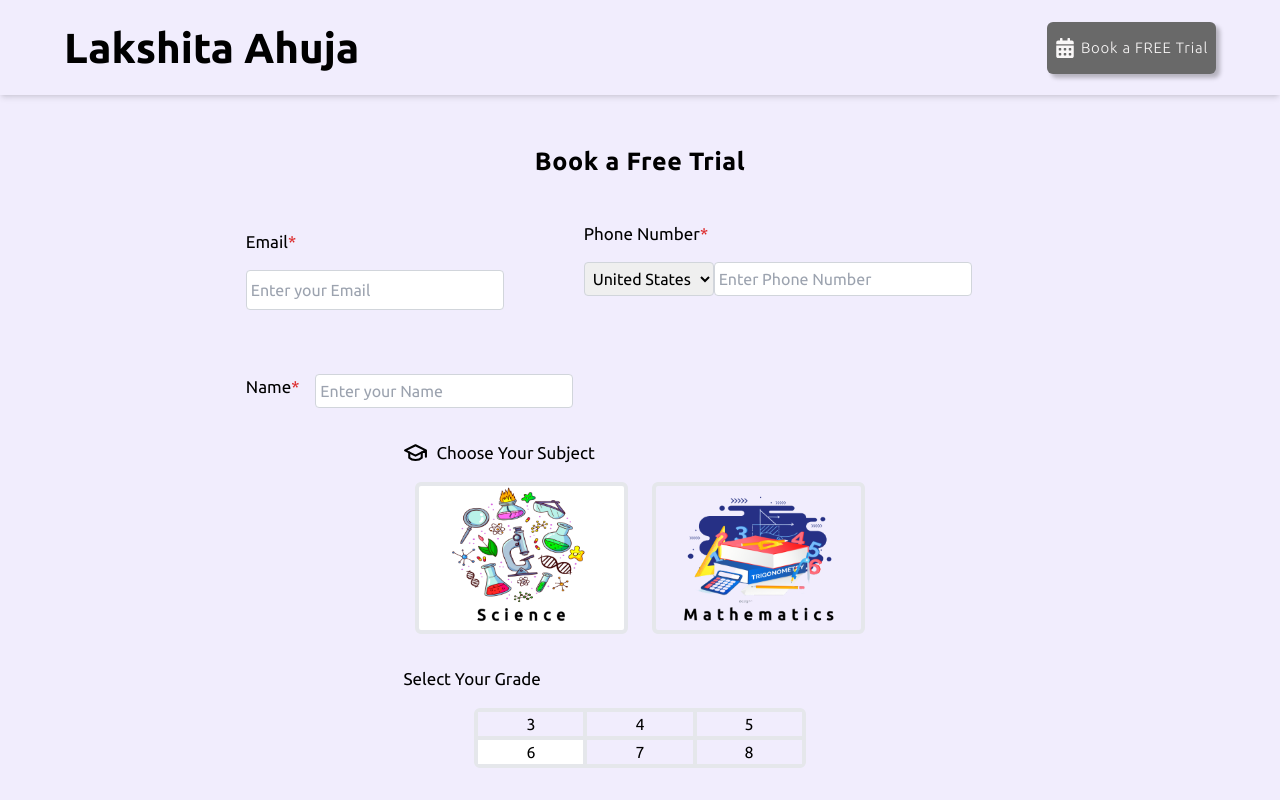
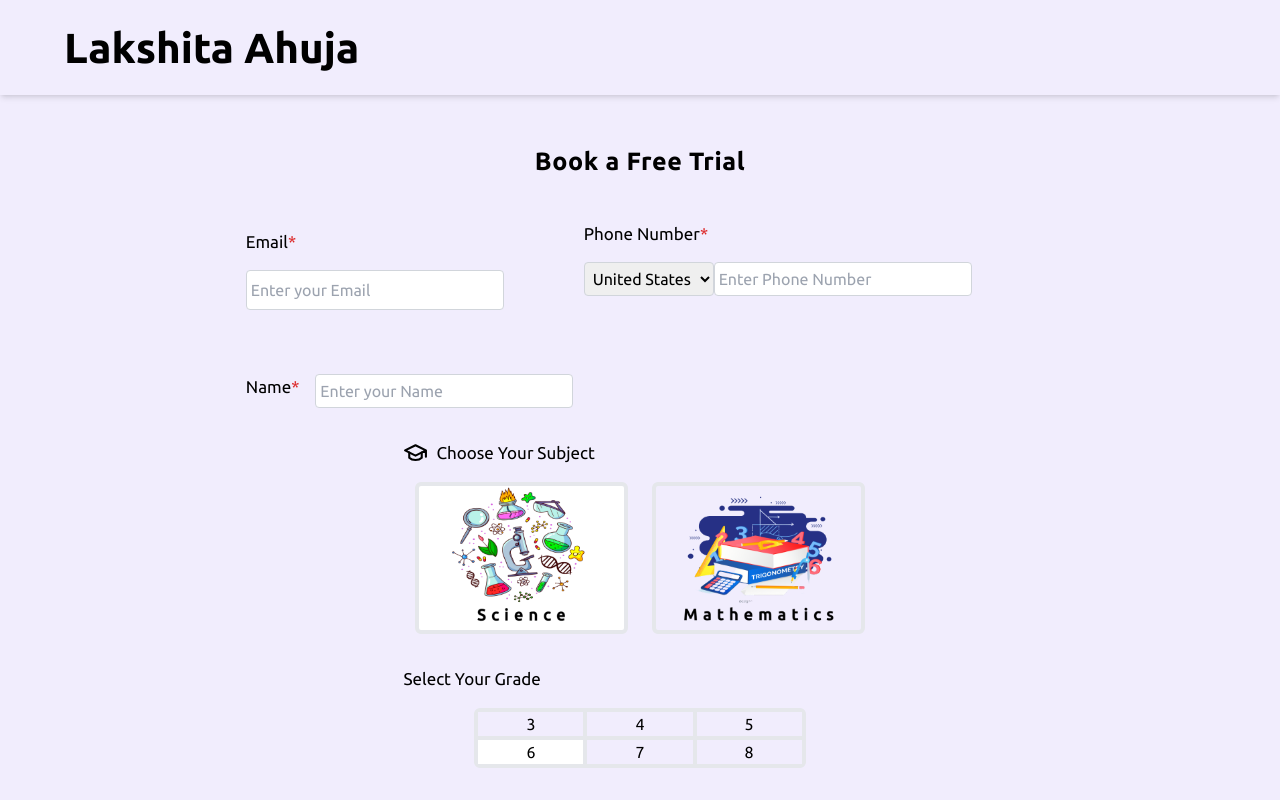
Before and after one commit to UtkarshAhuja2003/meritboost, a React (Create React App) app in the folder client/: page /free-trial in a window 1280 px wide. Shown: the top 800 px of the page. Built offline with nearby package versions, Linux system fonts and the light colour scheme.

Commit message:
Dynamic navbar for trial button

```diff
--- a/client/src/components/common/navbar/index.tsx
+++ b/client/src/components/common/navbar/index.tsx
@@ -4,7 +4,7 @@ import { IoMdClose } from "react-icons/io";
 import Logo from "../../../assets/logo.svg"
 import { Link } from "react-router-dom";
 
-const Navbar = ({Links}) => {
+const Navbar = ({Links,showFreeTrialButton}) => {
 
   let [open, setOpen] = useState(false);
 
@@ -47,7 +47,8 @@ const Navbar = ({Links}) => {
               </a>
             </li>
           ))}
-
+          {/* Conditionally render the button based on the showFreeTrialButton prop */}
+      {showFreeTrialButton && (
           <div >
             <Link to="/free-trial">
           <button type="button"
@@ -63,7 +64,7 @@ const Navbar = ({Links}) => {
             </div>
         </button>
         </Link>
-            </div>
+            </div>)}
         </ul>
       </div>
     </section>
```
